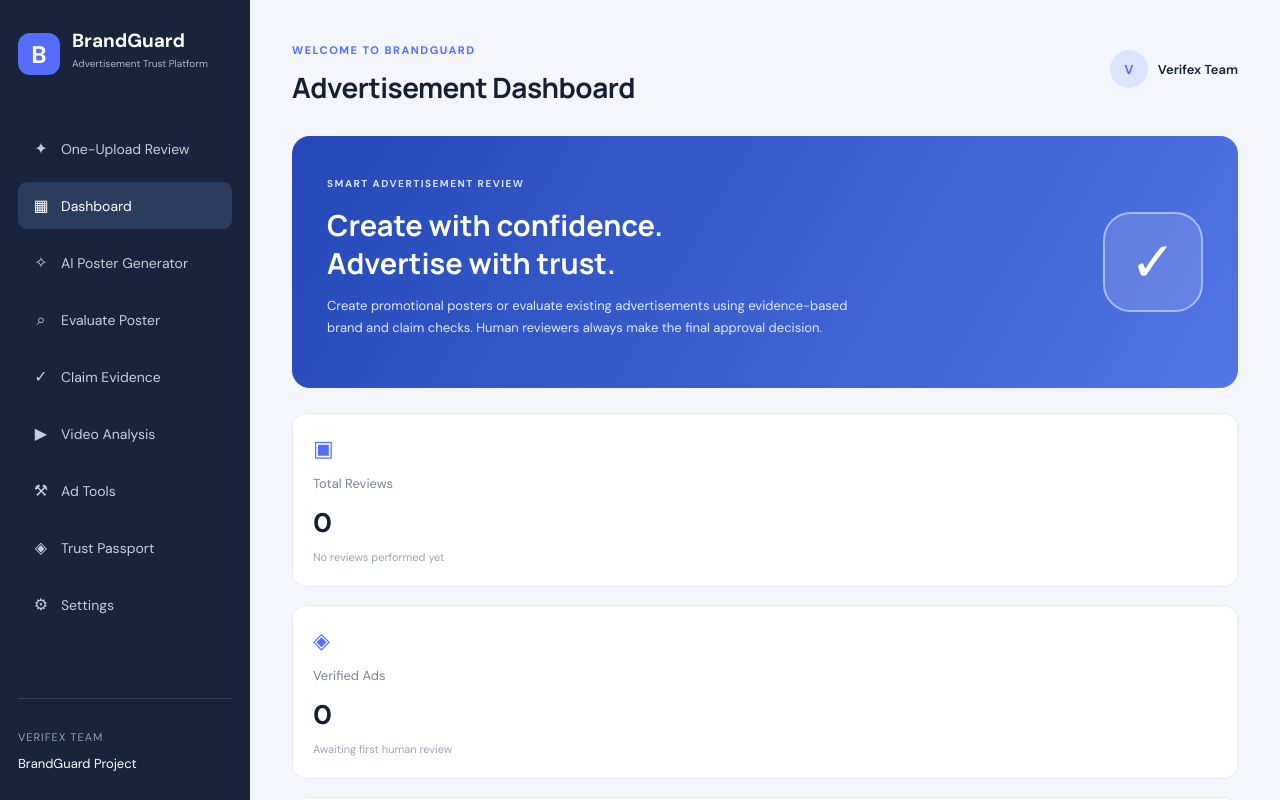
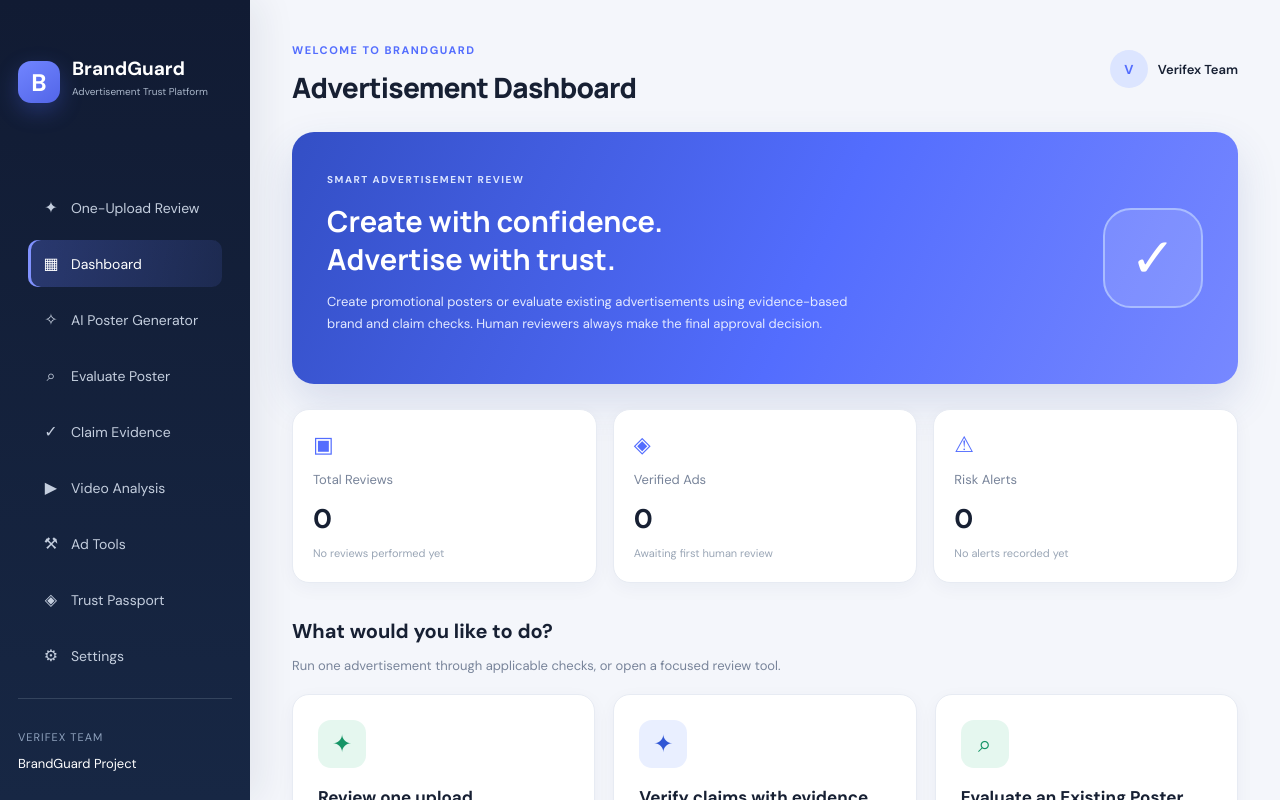
Before and after one commit to Sagarkrishna27/brandguard-verifex, a React (Vite) app: page / in a window 1280 px wide. Shown: the top 800 px of the page. Built offline with nearby package versions, Linux system fonts and the light colour scheme; no server answers.

Commit message:
Refresh BrandGuard application styling

```diff
--- a/src/App.css
+++ b/src/App.css
@@ -1299,3 +1299,84 @@
   .verification-card { padding: 14px; }
   .public-report-page { padding: 18px 12px; }
 }
+
+
+/* BrandGuard visual refresh — shared design system */
+:root {
+  --primary: #536dfe;
+  --primary-dark: #4055db;
+  --background: #f4f6fb;
+  --surface: #ffffff;
+  --text: #172033;
+  --muted: #78849a;
+  --border: #e7ebf3;
+}
+body { background: var(--background); color: var(--text); }
+.app-container { background: var(--background); min-height: 100vh; }
+.sidebar {
+  background: linear-gradient(180deg, #111b33 0%, #172744 100%);
+  box-shadow: 10px 0 35px rgba(20, 34, 65, .08);
+}
+.brand { padding-top: 28px; padding-bottom: 30px; }
+.brand-logo {
+  background: linear-gradient(145deg, #7185ff, #5265e8);
+  border-radius: 13px; box-shadow: 0 8px 22px rgba(83,109,254,.28);
+}
+.navigation { gap: 7px; }
+.nav-item {
+  border-radius: 10px; margin: 1px 10px; width: calc(100% - 20px);
+  transition: background .18s ease, color .18s ease, transform .18s ease;
+}
+.nav-item:hover { transform: translateX(2px); background: rgba(255,255,255,.08); }
+.nav-item.active {
+  background: linear-gradient(100deg, rgba(100,124,255,.28), rgba(100,124,255,.12));
+  color: #fff; box-shadow: inset 3px 0 #8192ff;
+}
+.main-content { background: var(--background); }
+.topbar { margin-bottom: 26px; }
+.topbar h1, .page-header h1 {
+  font-family: 'Manrope', sans-serif; letter-spacing: -.7px; font-weight: 800;
+}
+.hero-section {
+  border-radius: 22px; box-shadow: 0 18px 42px rgba(49,75,150,.15);
+  background: linear-gradient(115deg, #334fc5 0%, #536dfe 55%, #7788ff 100%);
+}
+.stats-grid { display: grid !important; grid-template-columns: repeat(3, minmax(0,1fr)); gap: 16px; }
+.stat-card, .workflow-card, .evaluator-card, .creator-form, .preview-panel,
+.coming-soon-card, .analysis-module-card, .verification-card {
+  border: 1px solid var(--border); border-radius: 17px;
+  box-shadow: 0 5px 18px rgba(31,45,82,.045);
+  transition: transform .18s ease, box-shadow .18s ease, border-color .18s ease;
+}
+.stat-card:hover, .workflow-card:hover, .evaluator-card:hover {
+  transform: translateY(-2px); box-shadow: 0 12px 28px rgba(31,45,82,.08);
+  border-color: #d7def4;
+}
+.workflow-grid { display: grid !important; grid-template-columns: repeat(3,minmax(0,1fr)); gap: 18px; }
+.primary-button, .print-button {
+  border-radius: 10px; background: linear-gradient(110deg,#536dfe,#657cff);
+  box-shadow: 0 5px 12px rgba(83,109,254,.18); transition: transform .18s ease, box-shadow .18s ease;
+}
+.primary-button:hover, .print-button:hover {
+  transform: translateY(-1px); box-shadow: 0 8px 18px rgba(83,109,254,.25);
+}
+.back-button { border-radius: 10px; }
+input, textarea, select { border-radius: 10px; }
+.evaluator-layout {
+  display: grid !important; grid-template-columns: repeat(2,minmax(0,1fr));
+  gap: 18px; align-items: stretch;
+}
+.evaluator-layout > * { width: 100%; min-width: 0; }
+.evaluator-card { padding: 22px; }
+.evaluator-card h2 { font-family: 'Manrope',sans-serif; font-size: 16px; line-height: 1.45; }
+.upload-area { background: #fafbff; }
+.upload-area:hover { background: #f1f4ff; }
+.tool-result { overflow-wrap: anywhere; }
+@media (max-width: 1050px) {
+  .stats-grid, .workflow-grid { grid-template-columns: repeat(2,minmax(0,1fr)); }
+}
+@media (max-width: 760px) {
+  .stats-grid, .workflow-grid, .evaluator-layout { grid-template-columns: minmax(0,1fr) !important; }
+  .main-content { padding: 20px 16px; }
+  .evaluator-card { padding: 18px; }
+}
```
